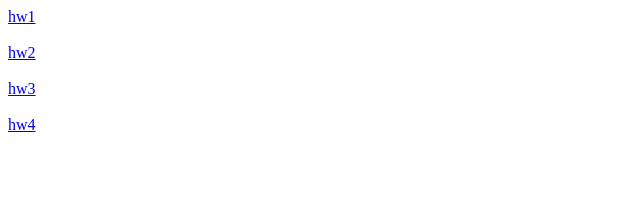
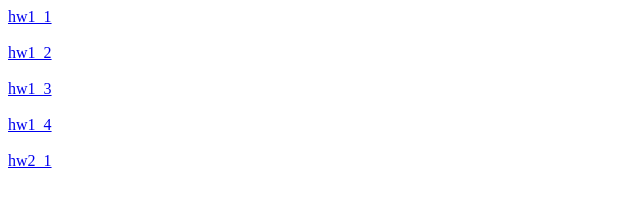
Before and after one commit to GarAlex78/ReactHw, a plain HTML site: page index.html in a window 1280 px wide. Shown: the whole page, without its empty margins (0-640 px from the left). Drawn offline with Linux system fonts and the light colour scheme.

Commit message:
changed index

```diff
--- a/index.html
+++ b/index.html
@@ -9,13 +9,15 @@
 </head>
 
 <body>
-    <a href="./hw1_1/index.html">hw1</a>
+    <a href="./hw1_1/index.html">hw1_1</a>
     <br><br>
-    <a href="./hw1_2/index.html">hw2</a>
+    <a href="./hw1_2/index.html">hw1_2</a>
     <br><br>
-    <a href="./hw1_3/index.html">hw3</a>
+    <a href="./hw1_3/index.html">hw1_3</a>
     <br><br>
-    <a href="./hw1_4/index.html">hw4</a>
+    <a href="./hw1_4/index.html">hw1_4</a>
+    <br><br>
+    <a href="./hw2_1/index.html">hw2_1</a>
     <br><br>
 </body>
 
```
